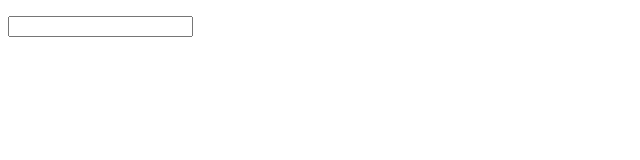
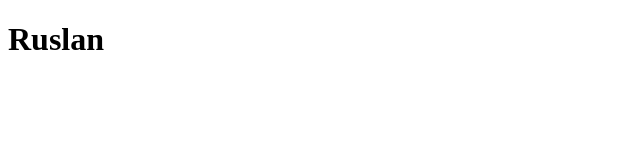
Before and after one commit to Hruchman-Ruslan/typescript-course, a website with bundled scripts: page index.html in a window 1280 px wide. Shown: the whole page, without its empty margins (0-640 px from the left). Built offline with nearby package versions, Linux system fonts and the light colour scheme.

Commit message:
feat: building more useful decorators

```diff
--- a/index.html
+++ b/index.html
@@ -7,7 +7,6 @@
 		<script src="dist/app.js" defer></script>
 	</head>
 	<body>
-		<p id="message-output"></p>
-		<input type="text" id="user-input" />
+		<div id="app"></div>
 	</body>
 </html>
--- a/src/app.ts
+++ b/src/app.ts
@@ -5,7 +5,19 @@ function Logger(logString: string) {
 	}
 }
 
-@Logger('LOGGING - PERSON')
+function WithTemplate(template: string, hookId: string) {
+	return function (construction: any) {
+		const element = document.getElementById(hookId)
+		const p = new construction()
+		if (element) {
+			element.innerHTML = template
+			element.querySelector('h1')!.textContent = p.name
+		}
+	}
+}
+
+// @Logger('LOGGING - PERSON')
+@WithTemplate('<h1>My Person Object<h1/>', 'app')
 class Person {
 	name = 'Ruslan'
 
```
Also changed, not shown: 1 other file.
